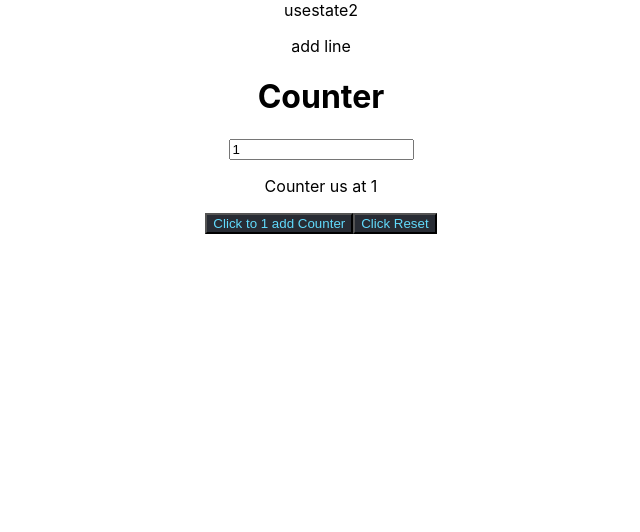
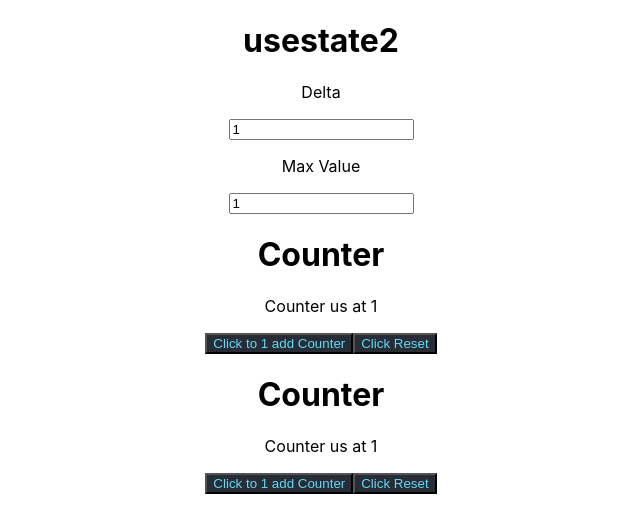
Before and after one commit to doravra/usestate2, a React (Create React App) app: page / in a window 1280 px wide. Shown: the top 532 px of the page, without its empty margins (319-959 px from the left). Built offline with nearby package versions, Linux system fonts and the light colour scheme.

Commit message:
with_max

```diff
--- a/src/App.js
+++ b/src/App.js
@@ -1,12 +1,30 @@
 import './App.css';
 import Counter from './Counter';
+import {useState} from "react" ;
+
 
 function App() {
+  const [delta, setDelta] = useState(1)
+  const [Max, setMax] = useState(1)
+
+
+  function handleDelta(e){
+    setDelta(Number(e.target.value))
+  }
+  function handleMax(e){
+    setMax(Number(e.target.value))
+  }
+
+
   return (
     <div className="App">
-        usestate2
-        <p>add line</p>
-        <Counter/>
+        <h1>usestate2</h1>
+        <p>Delta</p>
+        <input type = "number" value = {delta} onChange ={handleDelta} />
+        <p>Max Value</p>
+        <input type = "number" value = {Max} onChange ={handleMax} />
+        <Counter delta = {delta} Max = {Max} />
+        <Counter delta = {delta} Max = {Max} />
     </div>
   );
 }
--- a/src/Counter.js
+++ b/src/Counter.js
@@ -1,33 +1,30 @@
 import {useState} from "react" ;
 import './Counter.css';
 
-function Counter() {
+function Counter(props) {
+    const {delta} = props
     const [count, setCount] = useState(1)
-    const [delta, setDelta] = useState(1)
-
+    const {Max} = props
 
     function incr() {
         setCount(
             function(oldCount){
-                return oldCount + delta
+              if ( oldCount >= Max ) {
+                return 0 }
+              return oldCount + delta
             }
         )
-        console.log(count) // for chaking !
+        //console.log(count) // for chaking !
     }
 
     function Reset() {
         setCount(0)
           }
 
-    function handleDelta(e){
-      setDelta(Number(e.target.value))
-
-    }
 
     return (
       <div>
         <h1>Counter</h1>
-        <input type = "number" value = {delta} onChange ={handleDelta} />
         <p>Counter us at {count} </p>
         <button onClick={incr}>Click to {delta} add Counter</button>
         <button onClick={Reset} >Click Reset</button>
```
